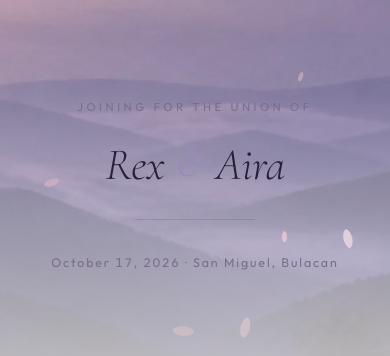
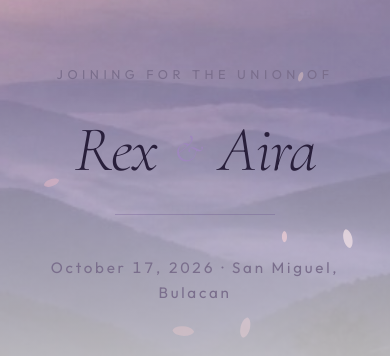
Before and after one commit to Adiciao/aira-and-rex-wedding, a React (Vite) app: page / in a window 390 px wide. Shown: the part 237-593 px from the top of the page. Built offline with nearby package versions, Linux system fonts and the light colour scheme; no server answers; the database is empty.

Commit message:
Make hero text bigger and more responsive - names 4-8.5rem, subtitle 0.95-1.2rem

```diff
--- a/src/components/Hero.jsx
+++ b/src/components/Hero.jsx
@@ -86,16 +86,16 @@ export default function Hero() {
         background: 'linear-gradient(to bottom, rgba(255,255,255,0.05) 0%, rgba(234,229,240,0.3) 40%, rgba(255,255,255,0.85) 85%, #ffffff 100%)'
       }} />
 
-      <div style={{ position: 'relative', zIndex: 2, textAlign: 'center', padding: '0 1.5rem', width: '100%', maxWidth: 800 }}>
+      <div style={{ position: 'relative', zIndex: 2, textAlign: 'center', padding: '0 2rem', width: '100%', maxWidth: 1000 }}>
         {/* Eyebrow */}
         <p className="hero-eyebrow" style={{
           fontFamily: 'var(--ff-sans)',
-          fontSize: '0.72rem',
+          fontSize: 'clamp(0.8rem, 1.5vw, 1rem)',
           fontWeight: 400,
-          letterSpacing: '0.3em',
+          letterSpacing: '0.35em',
           textTransform: 'uppercase',
           color: 'var(--text-soft)',
-          marginBottom: '1.5rem',
+          marginBottom: '2rem',
           opacity: 0
         }}>
           Joining for the Union of
@@ -106,27 +106,28 @@ export default function Hero() {
           fontFamily: 'var(--ff-serif)',
           fontStyle: 'italic',
           fontWeight: 300,
-          fontSize: 'clamp(2.8rem, 7.5vw, 6rem)',
+          fontSize: 'clamp(4rem, 10vw, 8.5rem)',
           color: 'var(--text)',
-          lineHeight: 1.1,
-          marginBottom: '1.8rem',
-          letterSpacing: '-0.01em',
+          lineHeight: 1.0,
+          marginBottom: '2rem',
+          letterSpacing: '-0.02em',
           display: 'flex',
           justifyContent: 'center',
           alignItems: 'center',
+          gap: '0.15em',
           flexWrap: 'wrap'
         }}>
           <span className="hero-name-groom" style={{ opacity: 0 }}>{groom}</span>
-          <span className="hero-amp" style={{ opacity: 0, color: 'var(--taupe)', margin: '0 0.3em', fontSize: '0.85em', fontWeight: 300 }}>&amp;</span>
+          <span className="hero-amp" style={{ opacity: 0, color: 'var(--taupe)', margin: '0 0.2em', fontSize: '0.6em', fontWeight: 300, alignSelf: 'center' }}>&amp;</span>
           <span className="hero-name-bride" style={{ opacity: 0 }}>{bride}</span>
         </h1>
 
         {/* Horizontal Divider Line */}
         <div className="hero-divider" style={{
-          width: '120px',
+          width: '160px',
           height: '1px',
-          background: 'rgba(100, 78, 136, 0.25)',
-          margin: '0 auto 2rem',
+          background: 'rgba(100, 78, 136, 0.3)',
+          margin: '0 auto 2.5rem',
           opacity: 0,
           transformOrigin: 'center'
         }} />
@@ -134,9 +135,9 @@ export default function Hero() {
         {/* Date and Location Subtitle */}
         <p ref={dateRef} className="hero-info-col" style={{
           fontFamily: 'var(--ff-sans)',
-          fontSize: 'clamp(0.78rem, 1.6vw, 0.95rem)',
+          fontSize: 'clamp(0.95rem, 2vw, 1.2rem)',
           fontWeight: 400,
-          letterSpacing: '0.15em',
+          letterSpacing: '0.18em',
           color: 'var(--text-soft)',
           opacity: 0,
           marginTop: '0.5rem',
```
